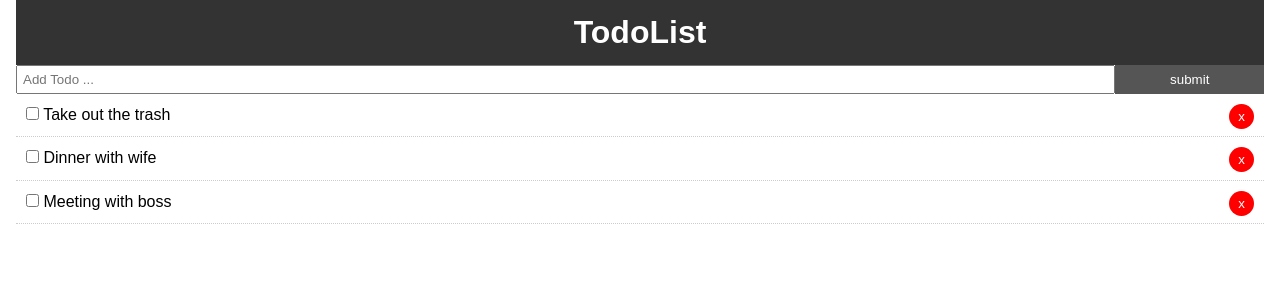
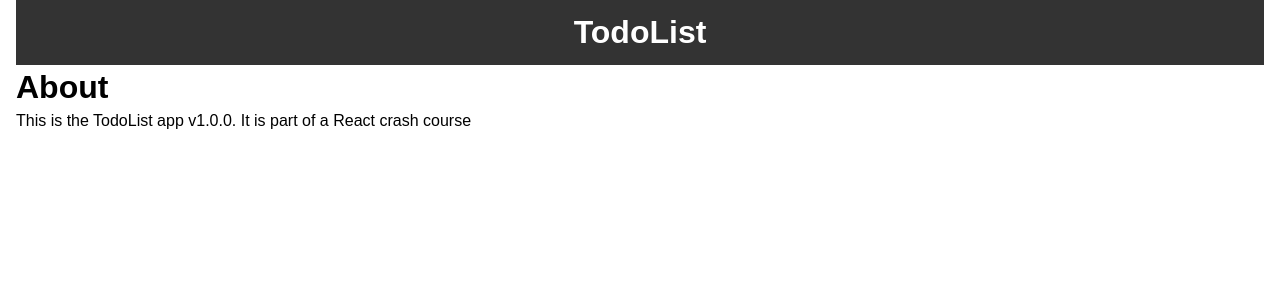
Before and after one commit to melonek/todolist-react, a React (Create React App) app: page /about in a window 1280 px wide. Shown: the top 300 px of the page. Built offline with nearby package versions, Linux system fonts and the light colour scheme.

Commit message:
created a routes

```diff
--- a/package.json
+++ b/package.json
@@ -8,6 +8,7 @@
     "@testing-library/user-event": "^7.2.1",
     "react": "^16.13.1",
     "react-dom": "^16.13.1",
+    "react-router-dom": "^5.2.0",
     "react-scripts": "3.4.1",
     "uuid": "^8.1.0"
   },
--- a/src/App.js
+++ b/src/App.js
@@ -1,7 +1,9 @@
 import React, { Component } from "react";
+import { BrowserRouter as Router, Route } from "react-router-dom";
 import Header from "./components/layout/Header";
 import Todos from "./components/Todos";
 import AddTodo from "./components/AddTodo";
+import About from "./components/pages/About";
 import { v4 as uuidv4 } from "uuid";
 
 import "./App.css";
@@ -55,18 +57,29 @@
 
   render() {
     return (
+      <Router>
         <div className="App">
           <div className="container">
             {" "}
             <Header />
+            <Route
+              exact
+              path="/"
+              render={(props) => (
+                <React.Fragment>
                   <AddTodo addTodo={this.addTodo} />
                   <Todos
                     todos={this.state.todos}
                     markComplete={this.markComplete}
                     delTodo={this.delTodo}
                   />
+                </React.Fragment>
+              )}
+            />
+            <Route path="/about" component={About} />
           </div>
         </div>
+      </Router>
     );
   }
 }
--- /dev/null
+++ b/src/components/pages/About.js
@@ -0,0 +1,12 @@
+import React from "react";
+
+function About() {
+  return (
+    <React.Fragment>
+      <h1>About</h1>
+      <p>This is the TodoList app v1.0.0. It is part of a React crash course</p>
+    </React.Fragment>
+  );
+}
+
+export default About;
```
Also changed, not shown: 1 other file (tests, documents, lock files or other folders). Lines whose indentation alone changed are shown as unchanged.
